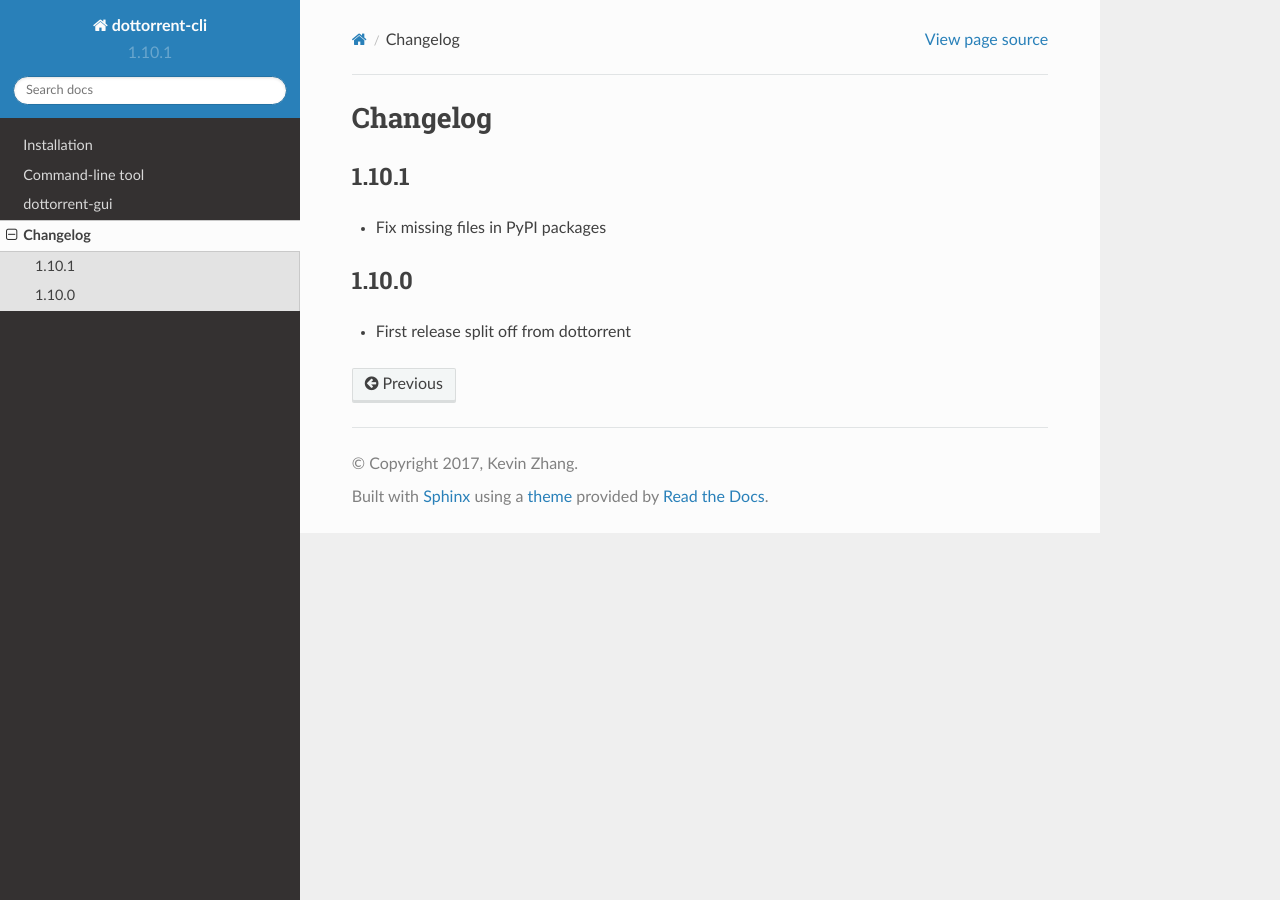
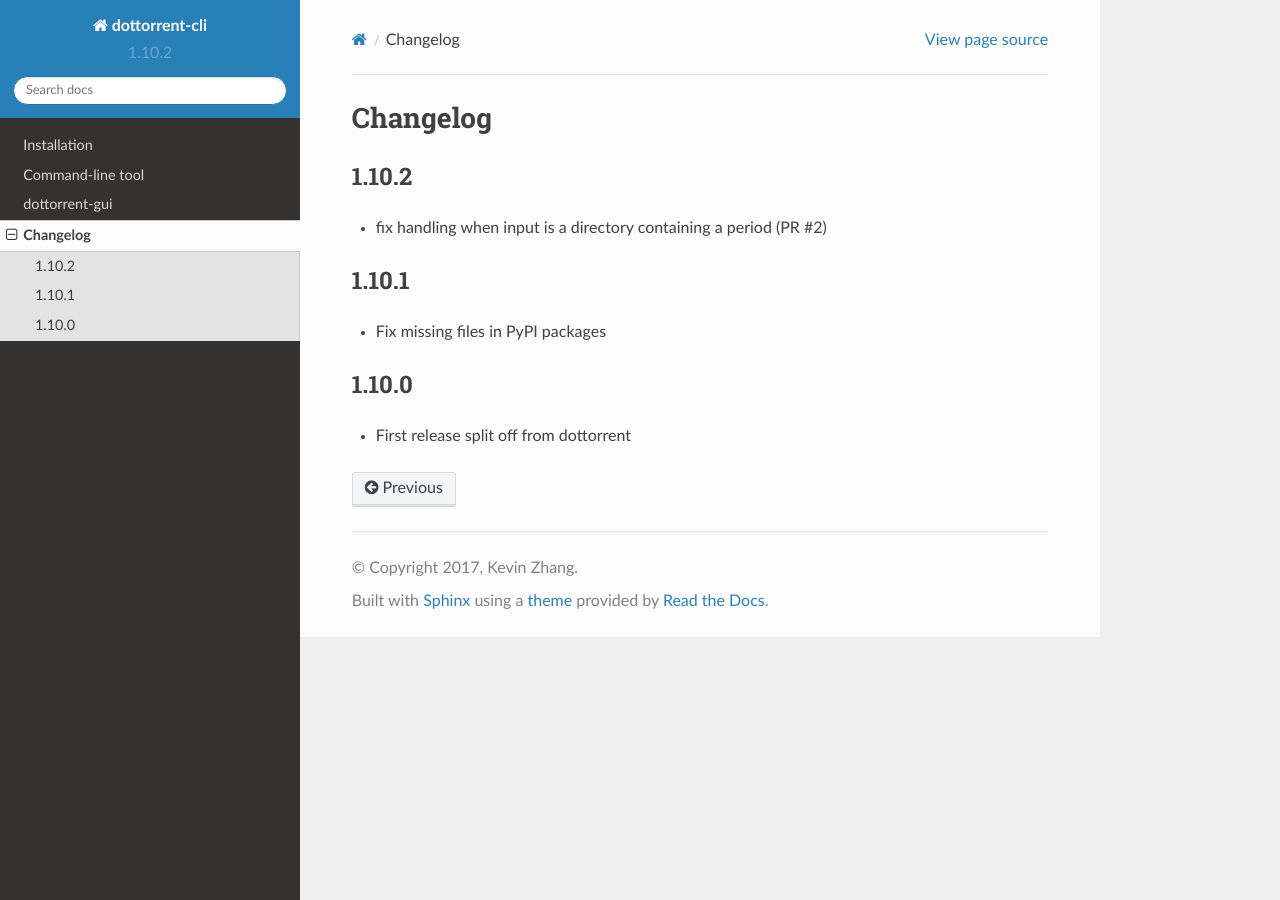
Before and after one commit to kz26/dottorrent-cli, a Sphinx documentation site: the page built from docs/changelog.rst, in a window 1280 px wide. Built offline with Sphinx 7.4.7 and the Read the Docs theme 2.0.0, drawn with Linux system fonts in a browser that asks for light colours.

Commit message:
Version 1.10.2

```diff
--- a/README.rst
+++ b/README.rst
@@ -16,6 +16,7 @@ Installation
 ------------
 
 Stable releases are available on PyPI and can be installed using ``pip``.
+
 ::
 
 	pip install dottorrent-cli
--- a/docs/changelog.rst
+++ b/docs/changelog.rst
@@ -1,5 +1,9 @@
 Changelog
 =========
+
+1.10.2
+------
+* fix handling when input is a directory containing a period (PR #2)
 
 1.10.1
 ------
--- a/dtcli/version.py
+++ b/dtcli/version.py
@@ -1 +1 @@
-__version__ = '1.10.1'
+__version__ = '1.10.2'
```
